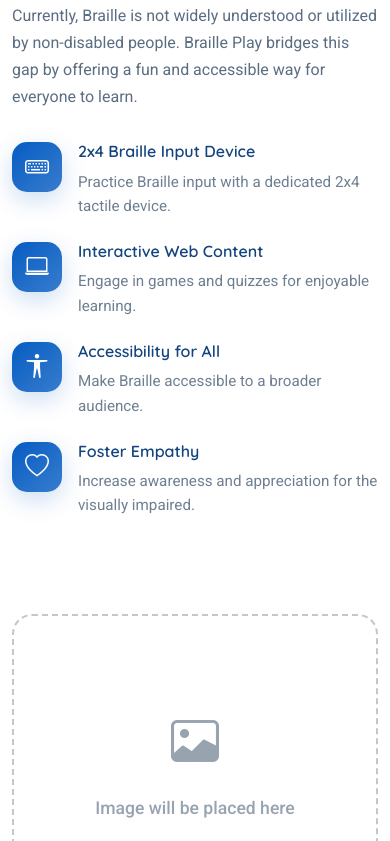
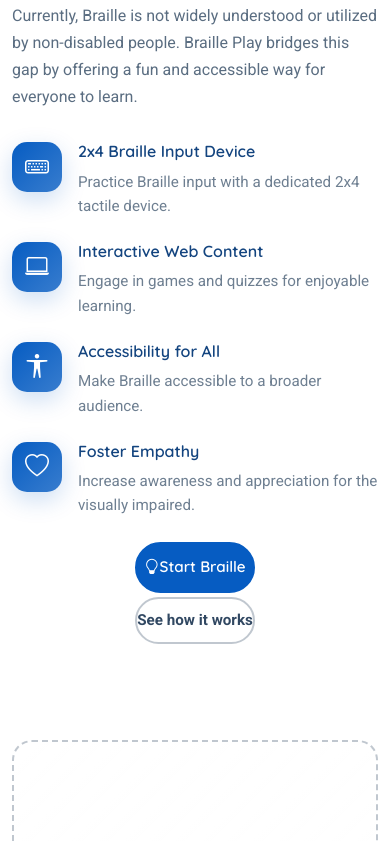
Before and after one commit to yeahyeon/braille-play-landing, a React (Vite) app: page / in a window 390 px wide. Shown: the part 1022-1863 px from the top of the page. Built offline with nearby package versions, Linux system fonts and the light colour scheme.

Commit message:
[feat] add button in about and update hover effect

```diff
--- a/src/components/About.css
+++ b/src/components/About.css
@@ -106,11 +106,71 @@
   font-family: var(--heading-font);
 }
 
-.feature-content p {
-  font-size: 1rem;
-  color: color-mix(in srgb, var(--default-color), transparent 30%);
-  line-height: 1.6;
-  margin: 0;
+  .feature-content p {
+    font-size: 1rem;
+    color: color-mix(in srgb, var(--default-color), transparent 30%);
+    line-height: 1.6;
+    margin: 0;
+  }
+
+/* About Actions */
+.about-actions {
+  display: flex;
+  flex-direction: row;
+  align-items: center;
+  justify-content: flex-start;
+  gap: 1rem;
+  margin-top: 2rem;
+  width: 100%;
+}
+
+.about-actions .btn {
+  padding: 12px 30px;
+  font-weight: 600;
+  border-radius: 50px;
+  text-decoration: none;
+  transition: all 0.3s ease;
+  display: flex;
+  align-items: center;
+  justify-content: center;
+  text-align: center;
+}
+
+.about-actions .btn.btn-brand {
+  background-color: var(--accent-color);
+  color: var(--contrast-color);
+  border: 2px solid var(--accent-color);
+  padding: 12px 30px;
+  font-weight: 600;
+  border-radius: 50px;
+  text-decoration: none;
+  transition: all 0.3s ease;
+  display: flex;
+  align-items: center;
+  justify-content: center;
+  text-align: center;
+}
+
+.about-actions .btn.btn-brand:hover {
+  background-color: color-mix(in srgb, var(--accent-color), transparent 15%);
+  color: #ffffff;
+  text-decoration: none;
+  transform: translateY(-1px);
+  box-shadow: 0 4px 8px rgba(0, 0, 0, 0.15);
+}
+
+.about-actions .btn.btn-outline {
+  background-color: transparent;
+  color: var(--default-color);
+  border: 2px solid color-mix(in srgb, var(--default-color), transparent 70%);
+}
+
+.about-actions .btn.btn-outline:hover {
+  background-color: color-mix(in srgb, var(--default-color), transparent 95%);
+  color: var(--default-color);
+  border-color: color-mix(in srgb, var(--default-color), transparent 70%);
+  transform: translateY(-1px);
+  box-shadow: 0 4px 8px rgba(0, 0, 0, 0.15);
 }
 
 /* About Image */
@@ -218,6 +278,22 @@
     font-size: 0.95rem;
   }
 
+  .about-actions {
+    justify-content: center;
+    gap: 0.5rem;
+    margin-top: 1.5rem;
+    flex-wrap: wrap;
+  }
+
+  .about-actions .btn {
+    padding: 0.75rem 1.25rem;
+    font-size: 0.9rem;
+    min-width: 9.375rem;
+    max-width: 9.375rem;
+    white-space: nowrap;
+    flex: 1;
+  }
+
   .about-image {
     padding-left: 0;
   }
@@ -226,3 +302,19 @@
     height: 300px;
   }
 }
+
+@media (max-width: 480px) {
+  .about-actions {
+    flex-direction: column;
+    gap: 0.3rem;
+  }
+
+  .about-actions .btn {
+    flex: 1;
+    font-size: 0.95rem;
+    padding: 0.625rem 0.75rem;
+    min-width: 7.5rem;
+    max-width: 7.5rem;
+    white-space: nowrap;
+  }
+}
--- a/src/components/About.jsx
+++ b/src/components/About.jsx
@@ -63,6 +63,11 @@
                   </div>
                 </div>
               </div>
+
+              <div className="about-actions">
+                <a href="#portfolio" className="btn btn-brand"><i className="bi bi-lightbulb"></i> Start Braille</a>
+                <a href="#contact" className="btn btn-outline">See how it works</a>
+              </div>
             </div>
           </div>
 
--- a/src/components/Hero.css
+++ b/src/components/Hero.css
@@ -149,9 +149,11 @@
 }
 
 .hero .hero-actions .btn.btn-outline:hover {
-  background-color: var(--accent-color);
-  color: var(--contrast-color);
-  border-color: var(--accent-color);
+  background-color: color-mix(in srgb, var(--default-color), transparent 95%);
+  color: var(--default-color);
+  border-color: color-mix(in srgb, var(--default-color), transparent 70%);
+  transform: translateY(-1px);
+  box-shadow: 0 4px 8px rgba(0, 0, 0, 0.15);
 }
 
 /* Social Links */
@@ -364,6 +366,8 @@
     font-size: 0.95rem;
     padding: 0.625rem 0.75rem;
     min-width: 7.5rem;
+    max-width: 7.5rem;
+    white-space: nowrap;
     display: flex;
     align-items: center;
     justify-content: center;
```
